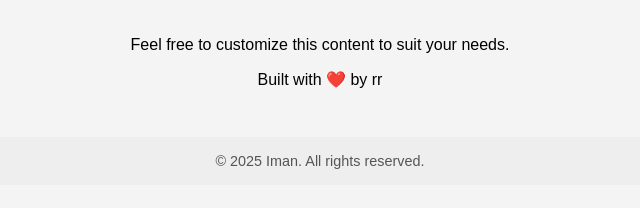
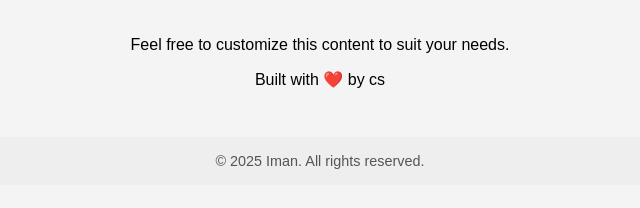
Before and after one commit to ihrahimi/DevOps, a plain HTML site: page jenkins/nginx-simple/index.html in a window 1280 px wide. Shown: the part 190-398 px from the top of the page, 320-960 px from the left. Drawn offline with Linux system fonts and the light colour scheme.

Commit message:
Update index.html

```diff
--- a/jenkins/nginx-simple/index.html
+++ b/jenkins/nginx-simple/index.html
@@ -35,7 +35,7 @@
   </header>
   <main>
     <p>Feel free to customize this content to suit your needs.</p>
-    <p>Built with ❤️ by rr</p>
+    <p>Built with ❤️ by cs</p>
   </main>
   <footer>
     &copy; 2025 Iman. All rights reserved.
```
